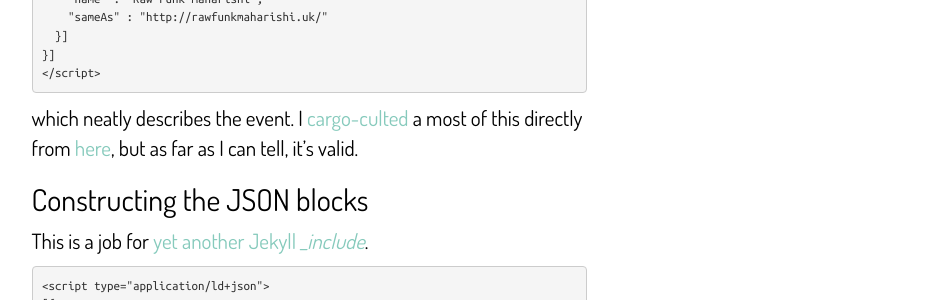
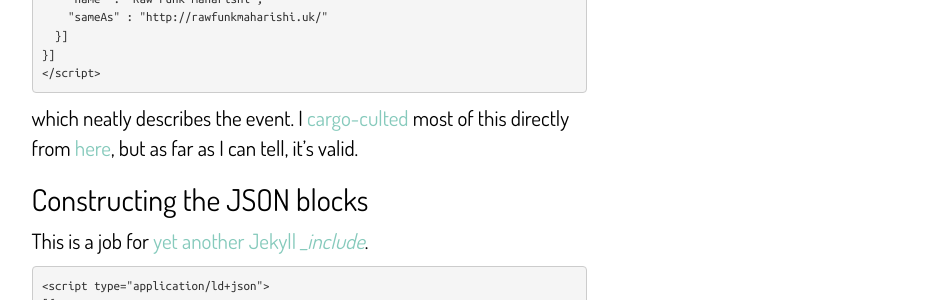
Before and after one commit to rawfunkmaharishi/rawfunkmaharishi.github.io, a Jekyll site: the page built from blog/_posts/2015-01-19-linking-data.md, in a window 1280 px wide. Shown: the part 859-1159 px from the top of the page, without its empty margins (331-1256 px from the left). Built offline with Jekyll 4.4.1, drawn with Linux system fonts in a browser that asks for light colours; nearby versions of some CDN libraries.

Commit message:
Typing
Closes #39

```diff
--- a/blog/_posts/2015-01-19-linking-data.md
+++ b/blog/_posts/2015-01-19-linking-data.md
@@ -25,7 +25,7 @@
     </script>
 {% endraw %}
 
-which neatly describes the event. I [cargo-culted](http://en.wikipedia.org/wiki/Cargo_cult) a most of this directly from [here](https://support.google.com/webmasters/answer/4620133?hl=en), but as far as I can tell, it's valid.
+which neatly describes the event. I [cargo-culted](http://en.wikipedia.org/wiki/Cargo_cult) most of this directly from [here](https://support.google.com/webmasters/answer/4620133?hl=en), but as far as I can tell, it's valid.
 
 ##Constructing the JSON blocks
 
```
